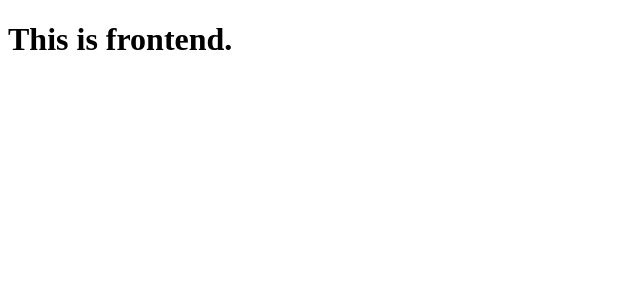
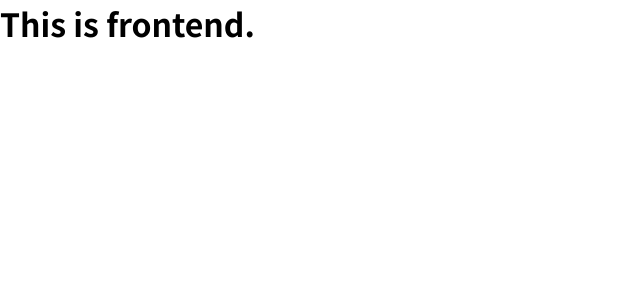
Before and after one commit to perches/ohapo, a React app in the folder frontend/: page / in a window 1280 px wide. Shown: the top 300 px of the page, without its empty margins (0-640 px from the left). Built offline with nearby package versions, Linux system fonts and the light colour scheme.

Commit message:
グローバルスタイルを適用

```diff
--- a/frontend/src/index.jsx
+++ b/frontend/src/index.jsx
@@ -1,10 +1,26 @@
 import React from "react";
 import { render } from "react-dom";
+import { createGlobalStyle } from "styled-components";
 import Home from "./App/Home";
 
 class App extends React.Component {
   render() {
-    return <Home />;
+    return (
+      <>
+        <GlobalStyle />
+        <Home />
+      </>
+    );
   }
 }
+
+const GlobalStyle = createGlobalStyle`
+  @import url(http://fonts.googleapis.com/earlyaccess/notosansjp.css);
+  * {
+    margin: 0;
+    padding: 0;
+    font-family: 'Noto Sans JP', sans-serif;
+  }
+`;
+
 render(<App />, document.getElementById("root"));
```
